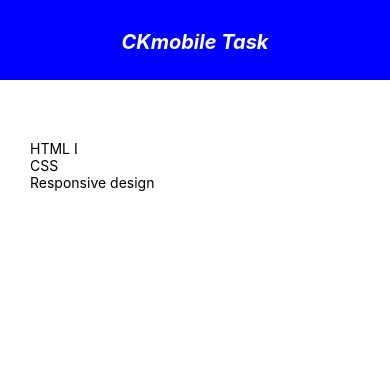
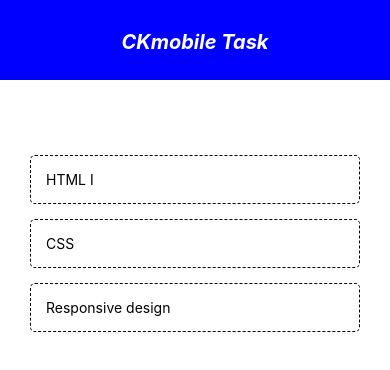
Before and after one commit to The-Rigo/testing_react_native, a React Native app: screen / in a window 390 px wide. Shown: the top 370 px of the page. Built offline with nearby package versions, Linux system fonts and the light colour scheme.

Commit message:
Todo Application part 2 : Task component

```diff
--- a/App.js
+++ b/App.js
@@ -2,8 +2,9 @@
 import React,{useState} from 'react';
 import { StyleSheet, Text, View, FlatList, SafeAreaView } from 'react-native';
 import Header from './components/Header'
-
+import Tasks from './components/Tasks';
 export default function App() {
+  /* https://gist.github.com/delapuente/9001607 */
   const [tasks, setTasks] = useState([
     {"task":"HTML I","done":true, "id":"1"},
     {"task":"CSS","done":true, "id":"2"},
@@ -17,7 +18,7 @@
           <FlatList
             data ={tasks}
             renderItem={({ item })=>(
-              <Text>{item.task}</Text>
+              <Tasks item={item}/>
             )}
           />
         </View>
--- /dev/null
+++ b/components/Tasks.js
@@ -0,0 +1,21 @@
+import React from 'react'
+import { StyleSheet, Text, View, TouchableOpacity} from 'react-native';
+
+const Tasks = ({item}) => {
+    return (
+        <TouchableOpacity style={styles.item}>
+            <Text>{item.task}</Text>
+        </TouchableOpacity>
+    )
+}
+const styles = StyleSheet.create({
+  item:{
+      padding:15,
+      borderColor:'black',
+      borderRadius:5,
+      borderWidth:1,
+      marginTop:15,
+      borderStyle:'dashed'
+  }
+});
+export default Tasks
```
